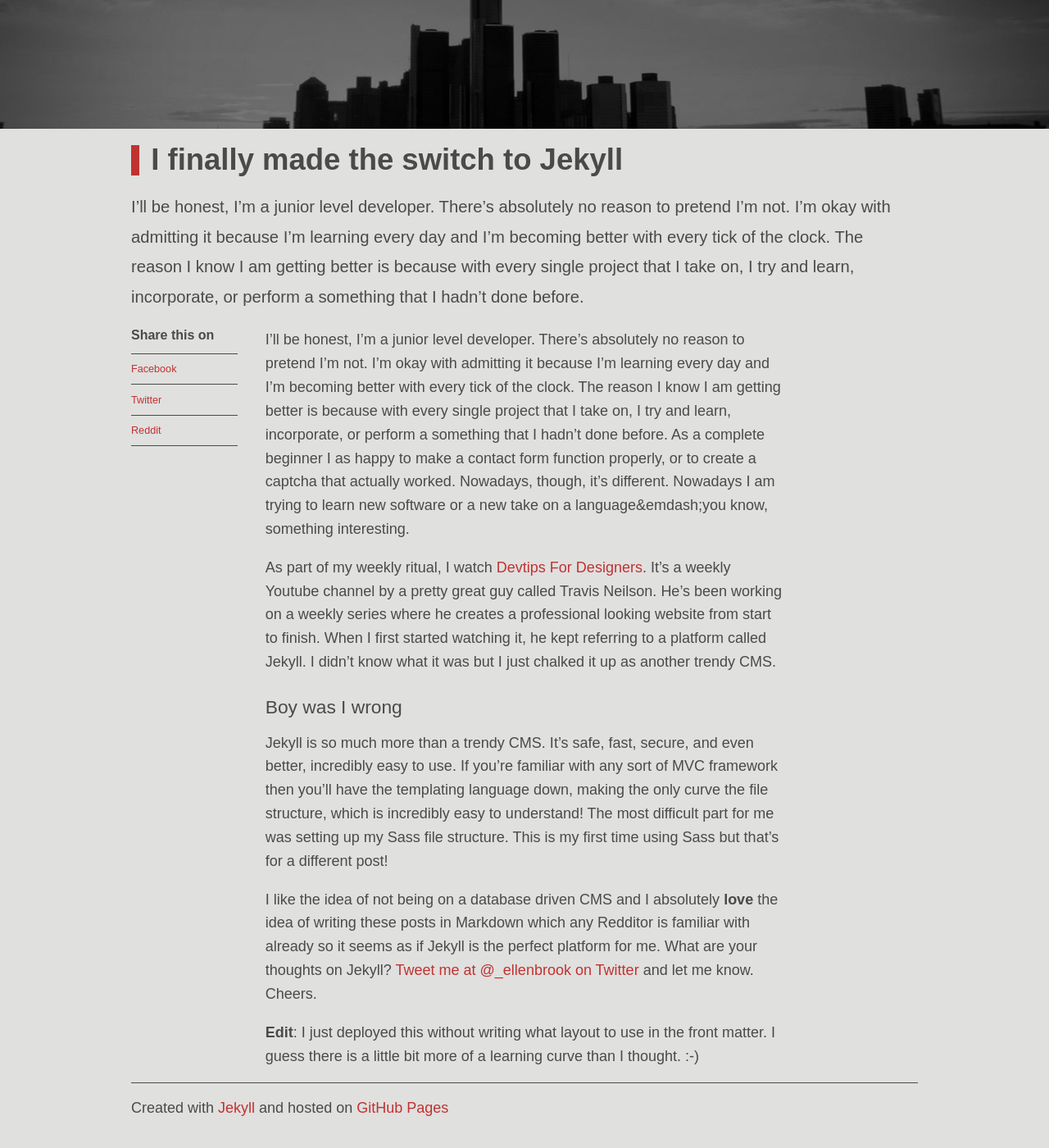
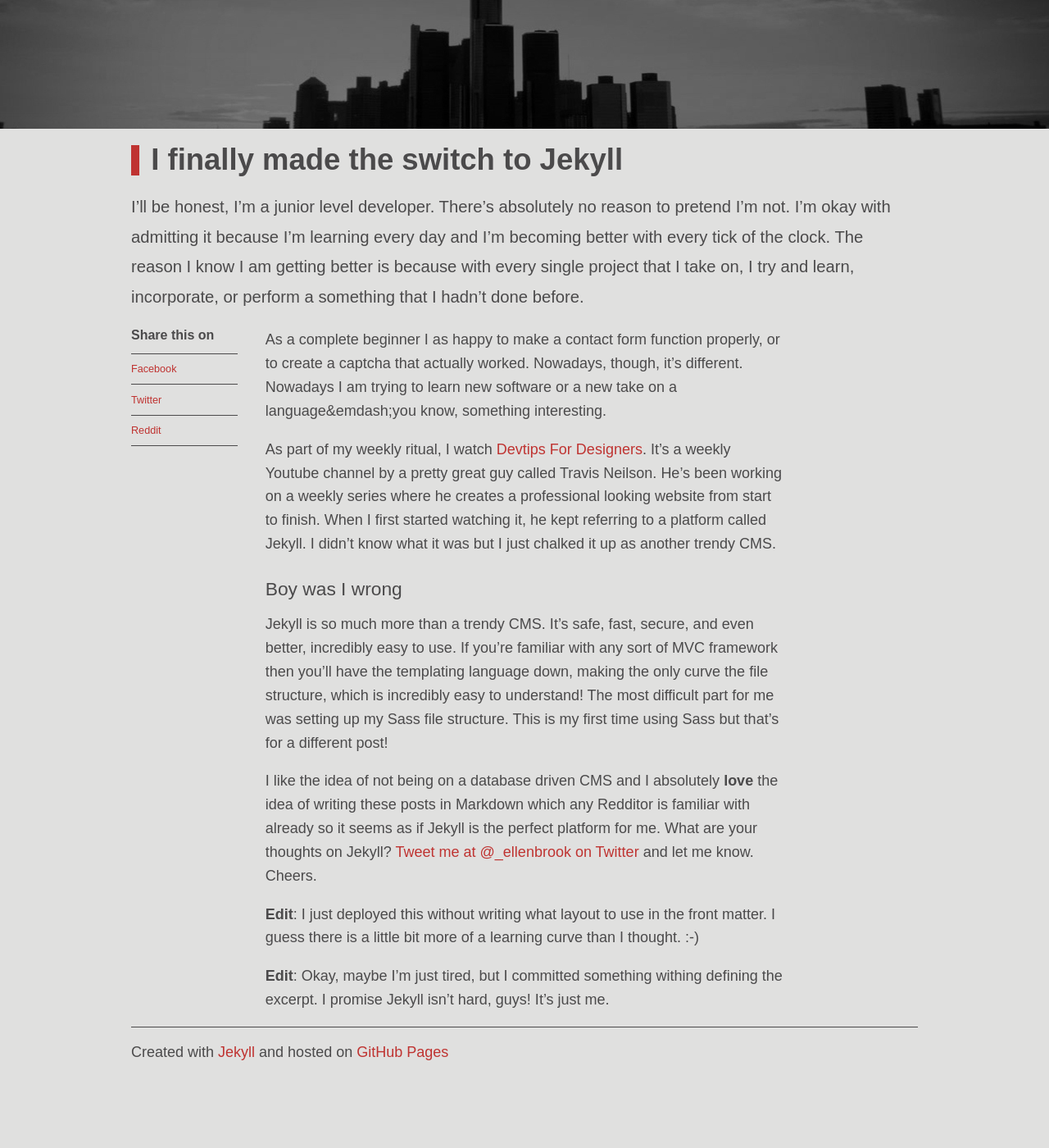
Before and after one commit to ellenbrook/ellenbrook.github.io, a Jekyll site: the page built from _posts/2014-08-28-I-made-the-move-to-jekyll.md, in a window 1280 px wide and 1400 px high, scrolled down 173 px. Shown: the whole window at 82% size. Built offline with Jekyll 4.4.1, drawn with Linux system fonts in a browser that asks for light colours; nearby versions of some CDN libraries; after the commit the page ends 1505 px from its top, so only the background shows below that.

Commit message:
Fix excerpt
Sheesh.

```diff
--- a/_posts/2014-08-28-I-made-the-move-to-jekyll.md
+++ b/_posts/2014-08-28-I-made-the-move-to-jekyll.md
@@ -4,7 +4,9 @@ title: I finally made the switch to Jekyll
 author: Eric Ellenbrook
 ---
 I'll be honest, I'm a junior level developer. There's absolutely no reason to pretend I'm not. I'm okay with admitting it because I'm learning every day and I'm becoming better with every tick of the clock. The reason I know I am getting better is because with every single project that I take on, I try and learn, incorporate, or perform a something that I hadn't done before.
+
 <!--more-->
+
 As a complete beginner I as happy to make a contact form function properly, or to create a captcha that actually worked. Nowadays, though, it's different. Nowadays I am trying to learn new software or a new take on a language&emdash;you know, something interesting.
 
 As part of my weekly ritual, I watch [Devtips For Designers](https://www.youtube.com/watch?v=nTYP4IZvLWw). It's a weekly Youtube channel by a pretty great guy called Travis Neilson. He's been working on a weekly series where he creates a professional looking website from start to finish. When I first started watching it, he kept referring to a platform called Jekyll. I didn't know what it was but I just chalked it up as another trendy CMS.
@@ -15,3 +17,5 @@ Jekyll is so much more than a trendy CMS. It's safe, fast, secure, and even bett
 I like the idea of not being on a database driven CMS and I absolutely **love** the idea of writing these posts in Markdown which any Redditor is familiar with already so it seems as if Jekyll is the perfect platform for me. What are your thoughts on Jekyll? [Tweet me at @_ellenbrook on Twitter](https://www.youtube.com/watch?v=nTYP4IZvLWw) and let me know. Cheers.
 
 **Edit**: I just deployed this without writing what layout to use in the front matter. I guess there is a little bit more of a learning curve than I thought. :-)
+
+**Edit**: Okay, maybe I'm just tired, but I committed something withing defining the excerpt. I promise Jekyll isn't hard, guys! It's just me.
```
Also changed, not shown: 2 other files.
